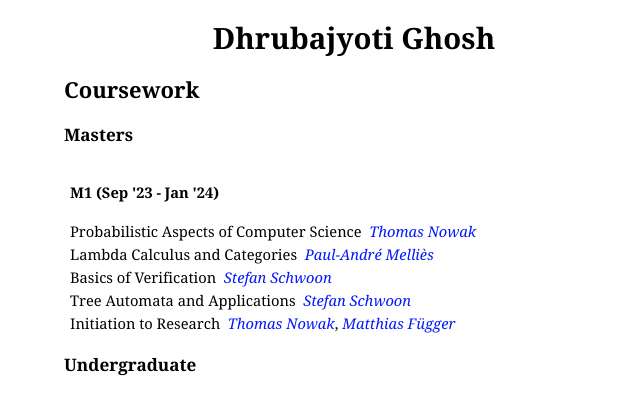
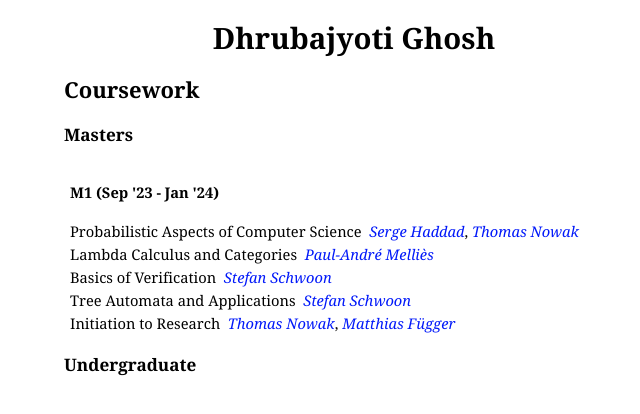
Before and after one commit to ghoshdhruba/ghoshdhruba.github.io, a Jekyll site: the page built from coursework.html, in a window 1280 px wide. Shown: the top 414 px of the page, without its empty margins (286-926 px from the left). Built offline with Jekyll 4.4.1, drawn with Linux system fonts in a browser that asks for light colours.

Commit message:
Update course instructor list

```diff
--- a/coursework.html
+++ b/coursework.html
@@ -9,7 +9,7 @@ header: Coursework
         <th>M1 (Sep '23 - Jan '24)</th>
     </tr>
     <tr>
-        <td>Probabilistic Aspects of Computer Science &nbsp;<a href="https://www.thomasnowak.net/"><i>Thomas Nowak</i></a></td>
+        <td>Probabilistic Aspects of Computer Science &nbsp;<a href="http://www.lsv.fr/~haddad/"><i>Serge Haddad</i></a>, <a href="https://www.thomasnowak.net/"><i>Thomas Nowak</i></a></td>
     </tr>
     <tr>
         <td>Lambda Calculus and Categories &nbsp;<a href="https://www.irif.fr/~mellies/"><i>Paul-André Melliès</i></a></td>
```
